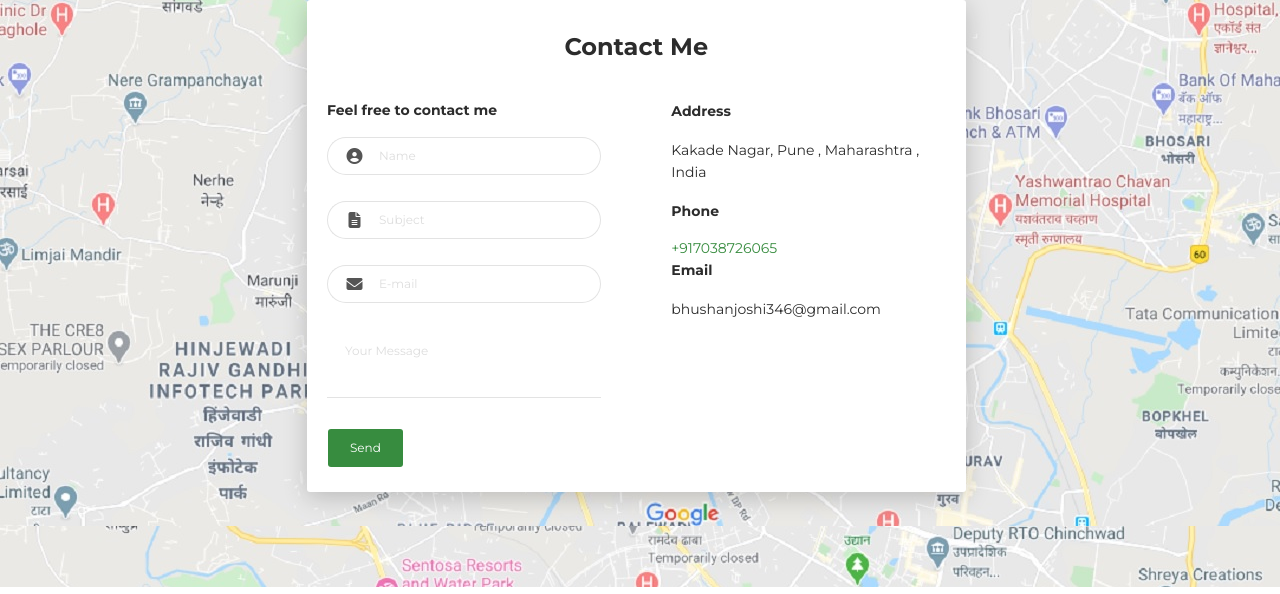
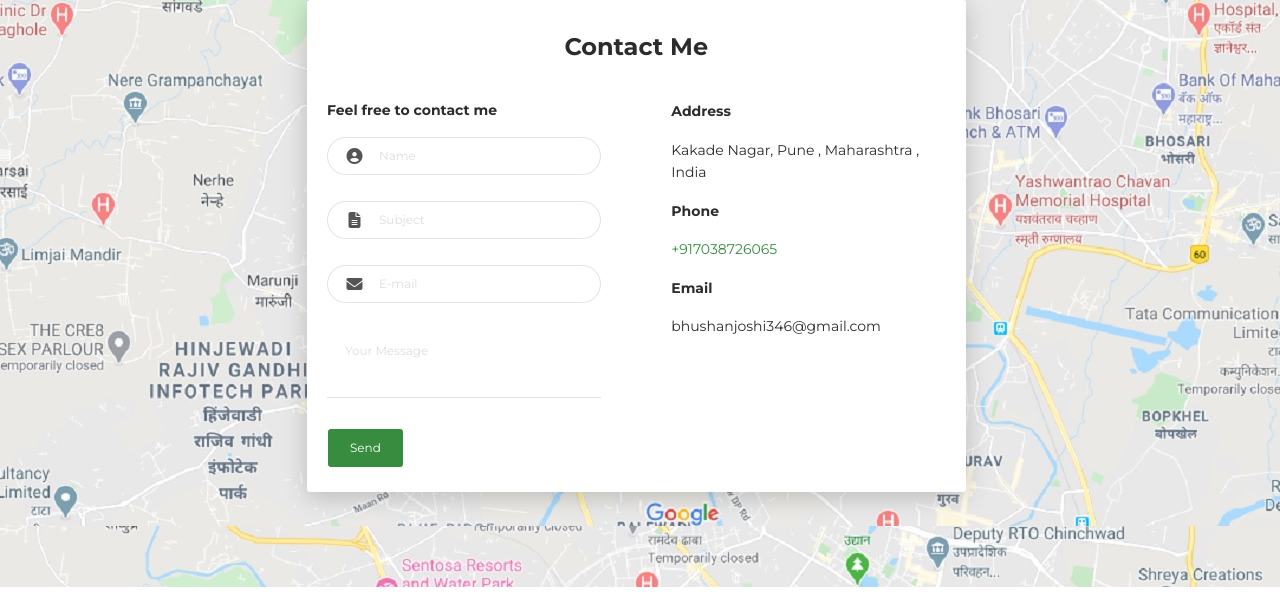
Before and after one commit to mebhushanjoshi/portfolio, a plain HTML site: page index.html in a window 1280 px wide. Shown: the part 4161-4755 px from the top of the page. Drawn offline with Linux system fonts and the light colour scheme.

Commit message:
Update index.html

```diff
--- a/index.html
+++ b/index.html
@@ -446,7 +446,7 @@
                     <p><strong>Address </strong></p>
                     <p>Kakade Nagar, Pune , Maharashtra , India</p>
                     <p><strong>Phone</strong></p>
-                    <a href="tel:+917038726065">+917038726065</a>
+                    <p><a href="tel:+917038726065">+917038726065</a></p>
                     <p><strong>Email</strong></p>
                     <p>bhushanjoshi346@gmail.com</p>
                   </div>
```
